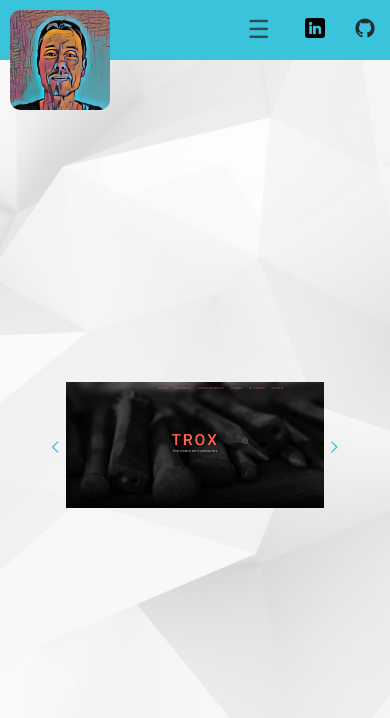
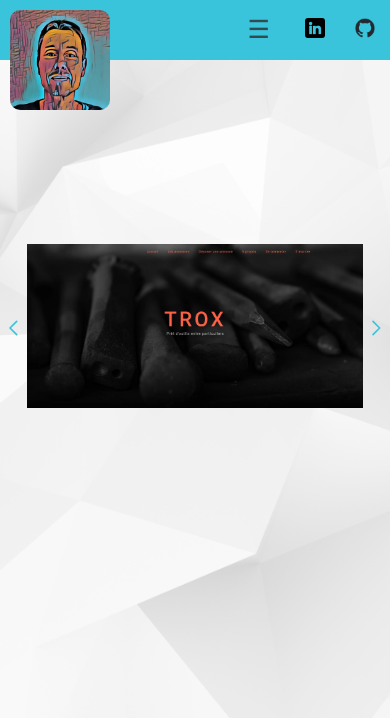
Before and after one commit to jacklocks/Portfolio, a React (Create React App) app: page / in a window 390 px wide. Shown: the top 718 px of the page. Built offline with nearby package versions, Linux system fonts and the light colour scheme.

Commit message:
responsive home

```diff
--- a/src/styles/components/_carousel.scss
+++ b/src/styles/components/_carousel.scss
@@ -11,6 +11,6 @@
 }
 @media screen and (max-width: 1200px) {
   .carousel-container {
-    margin-top: 50px;
+    margin-top: 150px;
   }
 }
--- a/src/styles/pages/_home.scss
+++ b/src/styles/pages/_home.scss
@@ -2,13 +2,20 @@
   display: flex;
   justify-content: center;
   height: 100vh;
-
 }
 .header-container {
-    width: 65%;
+  width: 70%;
   display: flex;
   justify-content: center;
   align-items: center;
   text-align: center;
+}
 
+@media screen and (max-width: 550px) {
+    .header {
+        height: 60vh;
+ & .header-container {
+    width: 100%;
   }
+}
+}
```
Lines whose indentation alone changed are shown as unchanged.
